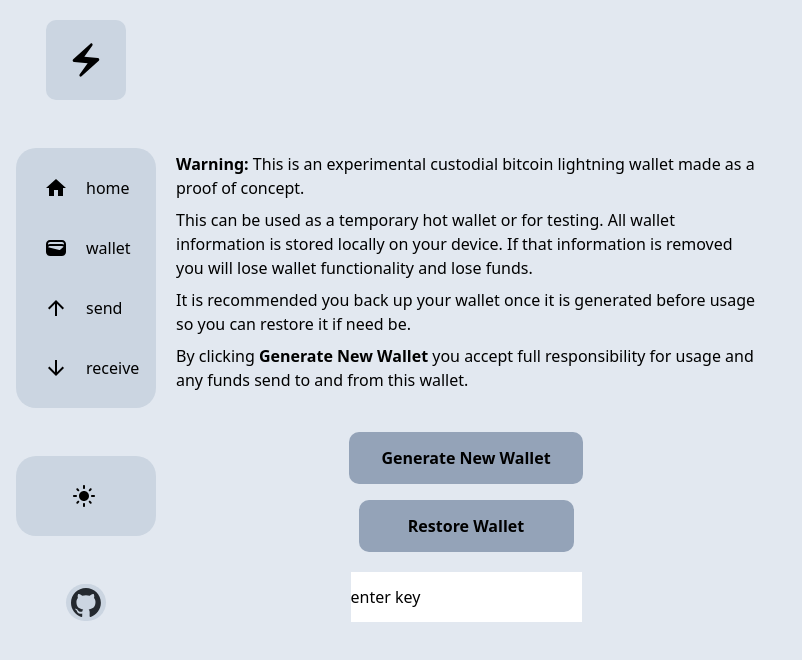
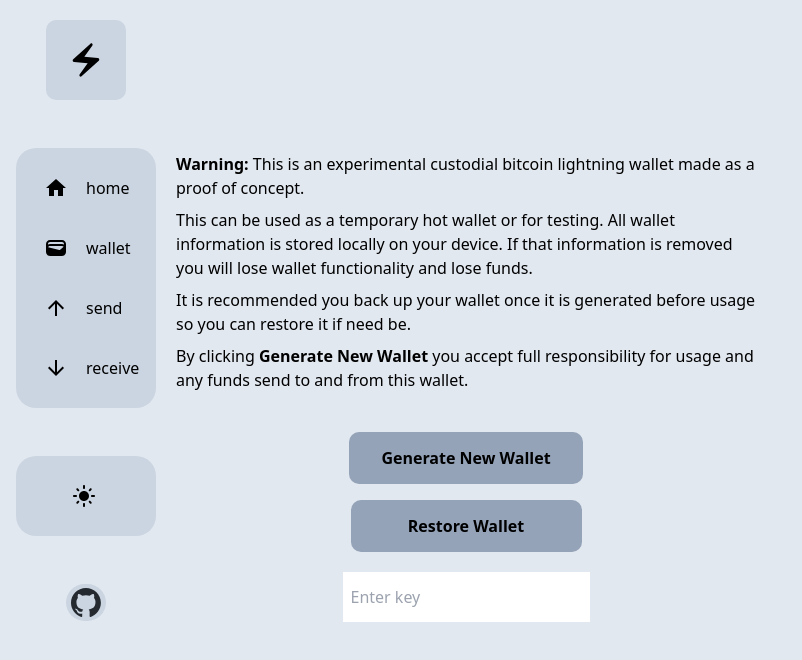
Before and after one commit to thejamesgore/lightning-wallet, a React (Create React App) app: page / in a window 1280 px wide. Shown: the top 660 px of the page, without its empty margins (0-802 px from the left). Built offline with nearby package versions, Linux system fonts and the light colour scheme.

Commit message:
1.0.0 version completed

```diff
--- a/src/pages/Home.jsx
+++ b/src/pages/Home.jsx
@@ -15,7 +15,7 @@ const Home = () => {
   } = useContext(StateContext)
 
   const [state, setState] = useState('backup')
-  const [input, setInput] = useState('enter key')
+  const [input, setInput] = useState('')
 
   const handleChange = (event) => {
     setInput(event.target.value)
@@ -76,11 +76,12 @@ const Home = () => {
                 Restore Wallet
               </button>
               <input
-                className="mt-5 h-[50px] "
+                className="mt-5 px-2 h-[50px] "
                 type="text"
                 name="backuUp"
                 value={input}
                 onChange={handleChange}
+                placeholder="Enter key"
               />
             </form>
           </div>
```
